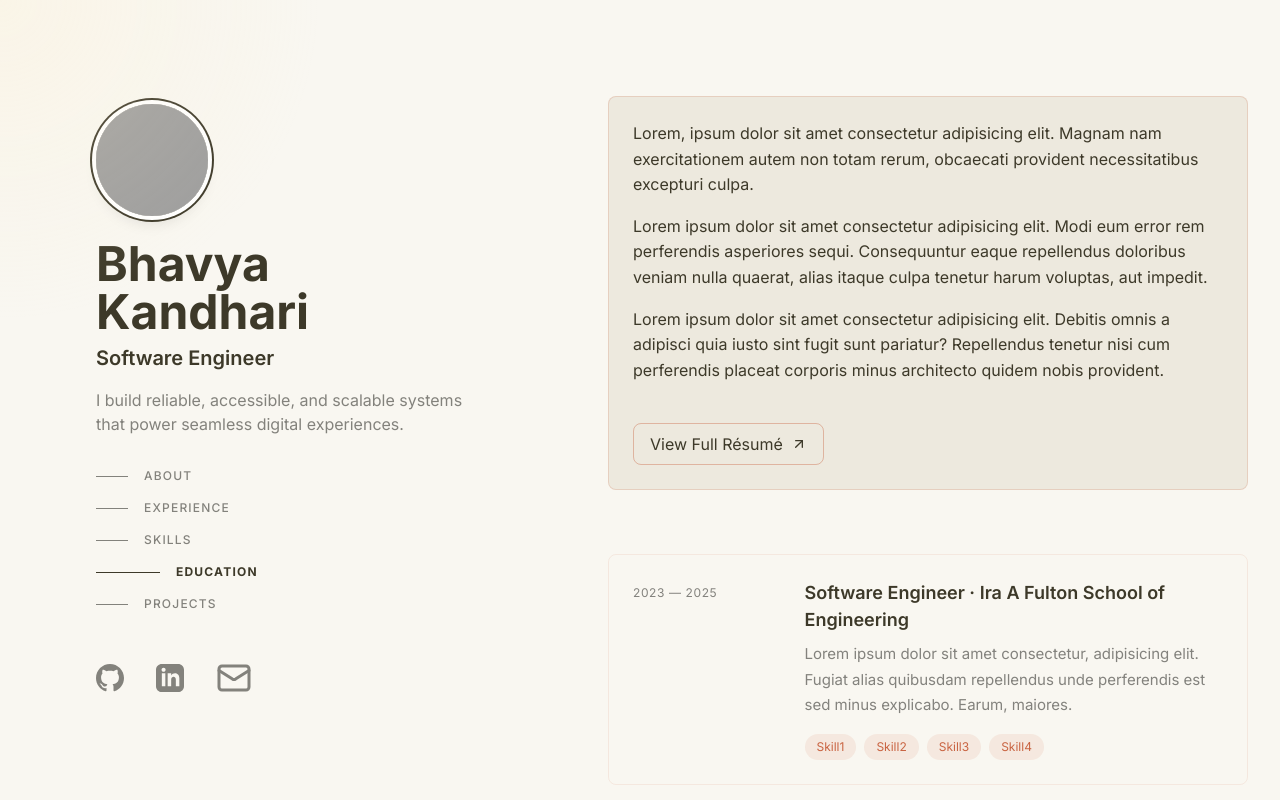
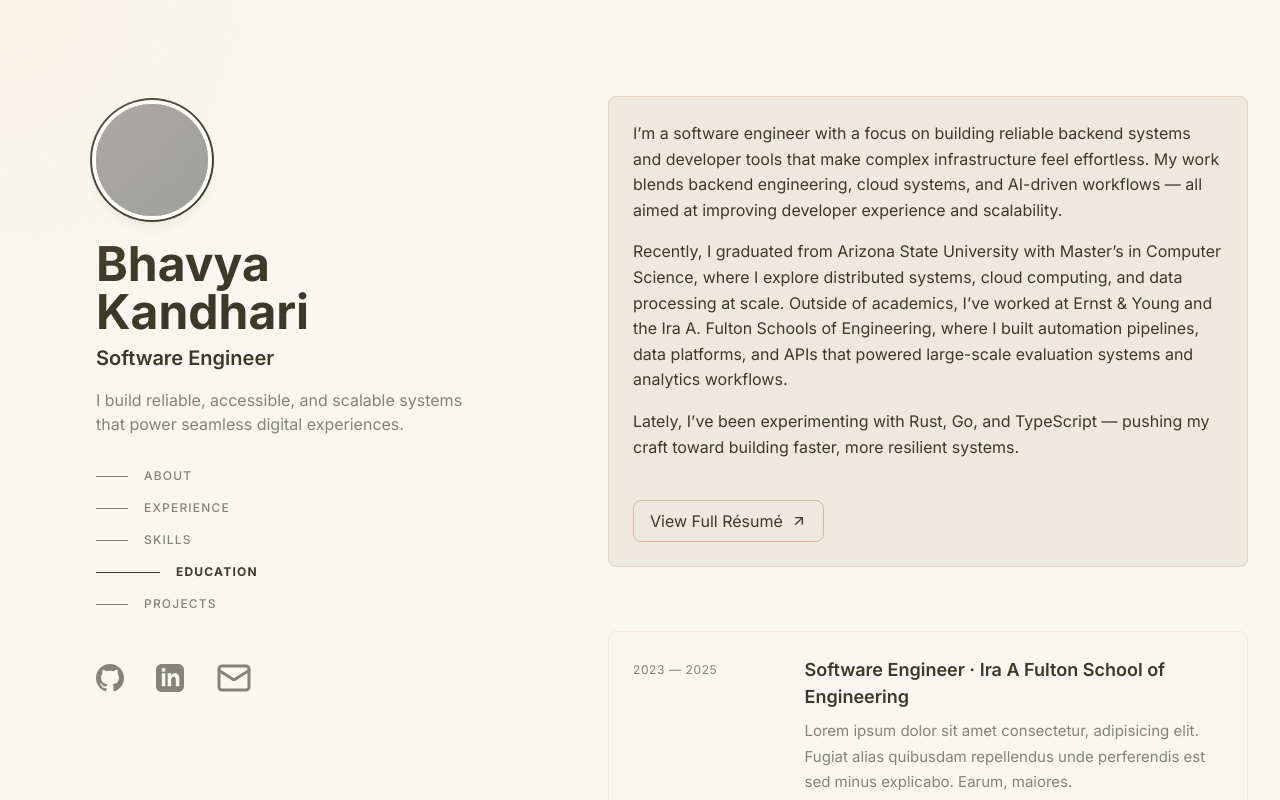
Before and after one commit to bkandh30/bhavya-portfolio-v3, a React (Vite) app: page / in a window 1280 px wide. Shown: the top 800 px of the page. Built offline with nearby package versions, Linux system fonts and the light colour scheme; grey boxes are pictures that could not be loaded.

Commit message:
Updated the about section

```diff
--- a/src/pages/Index.tsx
+++ b/src/pages/Index.tsx
@@ -232,7 +232,8 @@ const Index = () => {
               Software Engineer
             </h2>
             <p className="mb-8" style={{ color: "hsl(48 3% 50%)" }}>
-              I build accessible, pixel-perfect digital experiences for the web.
+              I build reliable, accessible, and scalable systems that power
+              seamless digital experiences.
             </p>
 
             {/* Social Links */}
@@ -299,9 +300,11 @@ const Index = () => {
                   lineHeight: "1.6",
                 }}
               >
-                Lorem, ipsum dolor sit amet consectetur adipisicing elit. Magnam
-                nam exercitationem autem non totam rerum, obcaecati provident
-                necessitatibus excepturi culpa.
+                I’m a software engineer with a focus on building reliable
+                backend systems and developer tools that make complex
+                infrastructure feel effortless. My work blends backend
+                engineering, cloud systems, and AI-driven workflows — all aimed
+                at improving developer experience and scalability.
               </p>
               <p
                 style={{
@@ -310,10 +313,13 @@ const Index = () => {
                   lineHeight: "1.6",
                 }}
               >
-                Lorem ipsum dolor sit amet consectetur adipisicing elit. Modi
-                eum error rem perferendis asperiores sequi. Consequuntur eaque
-                repellendus doloribus veniam nulla quaerat, alias itaque culpa
-                tenetur harum voluptas, aut impedit.
+                Recently, I graduated from Arizona State University with
+                Master’s in Computer Science, where I explore distributed
+                systems, cloud computing, and data processing at scale. Outside
+                of academics, I’ve worked at Ernst & Young and the Ira A. Fulton
+                Schools of Engineering, where I built automation pipelines, data
+                platforms, and APIs that powered large-scale evaluation systems
+                and analytics workflows.
               </p>
               <p
                 style={{
@@ -322,10 +328,8 @@ const Index = () => {
                   lineHeight: "1.6",
                 }}
               >
-                Lorem ipsum dolor sit amet consectetur adipisicing elit. Debitis
-                omnis a adipisci quia iusto sint fugit sunt pariatur?
-                Repellendus tenetur nisi cum perferendis placeat corporis minus
-                architecto quidem nobis provident.
+                Lately, I’ve been experimenting with Rust, Go, and TypeScript —
+                pushing my craft toward building faster, more resilient systems.
               </p>
               <button
                 className="inline-flex items-center gap-2 mt-6 px-4 py-2 rounded transition-all duration-300 group"
```
